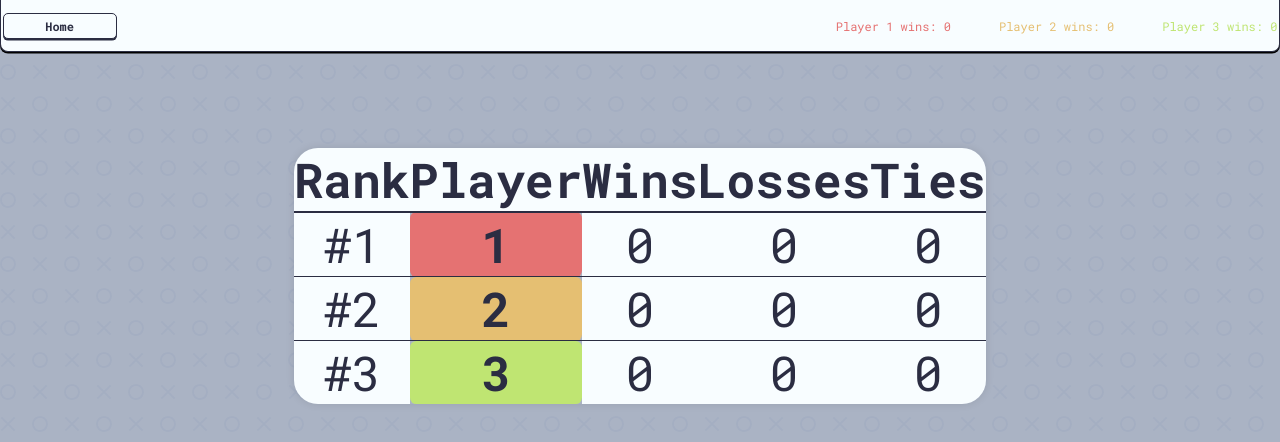
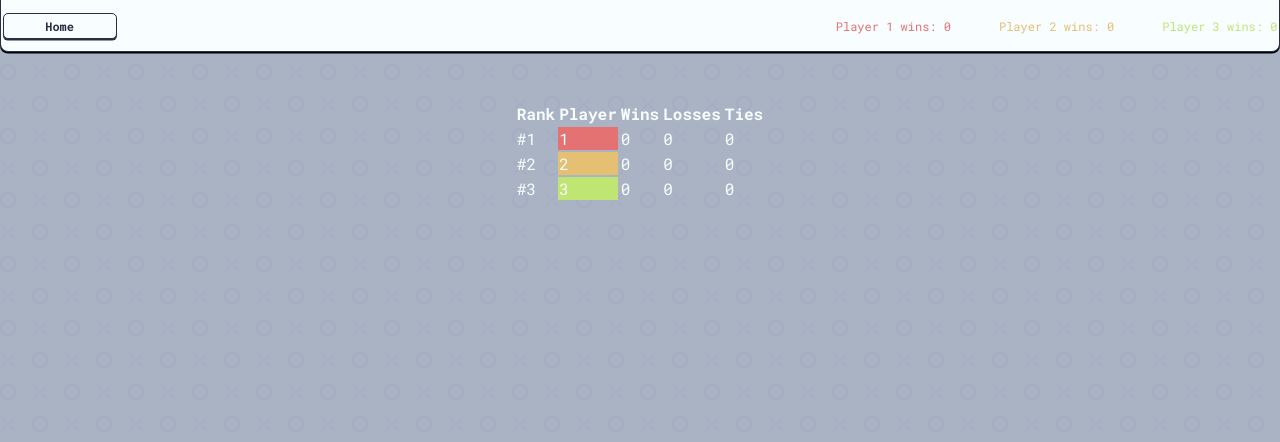
Before and after one commit to harisahmed18403/FunGames, a Vue app: page /playerstats in a window 1280 px wide. Shown: the top 442 px of the page. Built offline with nearby package versions, Linux system fonts and the light colour scheme; the HTML template or start-up script is replaced by a standard one.

Commit message:
run build

```diff
--- a/src/views/PlayerStats.vue
+++ b/src/views/PlayerStats.vue
@@ -30,49 +30,7 @@
   </main>
 </template>
 
-<style scoped>
-.table-wrapper {
-  padding: var(--s2);
-  overflow-x: auto;
-  max-width: 100%;
-}
-
-#overview {
-  width: 100%;
-  border-collapse: collapse;
-  font-size: var(--font-size-heading);
-  text-align: center;
-  box-shadow: 0 0 var(--s05) rgba(0, 0, 0, 0.1);
-  border-radius: var(--s1);
-  overflow: hidden;
-  background-color: var(--background-color);
-}
-
-#overview th {
-  background-color: var(--primary-color);
-  color: var(--tertiary-color);
-  padding: 1 var(--s2);
-  font-weight: bold;
-  border-bottom: 2px solid var(--tertiary-color);
-}
-
-#overview td {
-  padding: 1 var(--s2);
-  background-color: var(--primary-color);
-  border-bottom: 1px solid var(--tertiary-color);
-  color: var(--tertiary-color);
-}
-
-#overview tr:last-child td {
-  border-bottom: none;
-}
-
-.player-cell {
-  color: var(--primary-color);
-  font-weight: bold;
-  border-radius: 0.4rem;
-}
-</style>
+<style scoped></style>
 
 <script setup lang="ts">
 import { ref, computed } from 'vue'
```
Also changed, not shown: 3 other files (tests, documents, lock files or other folders).
